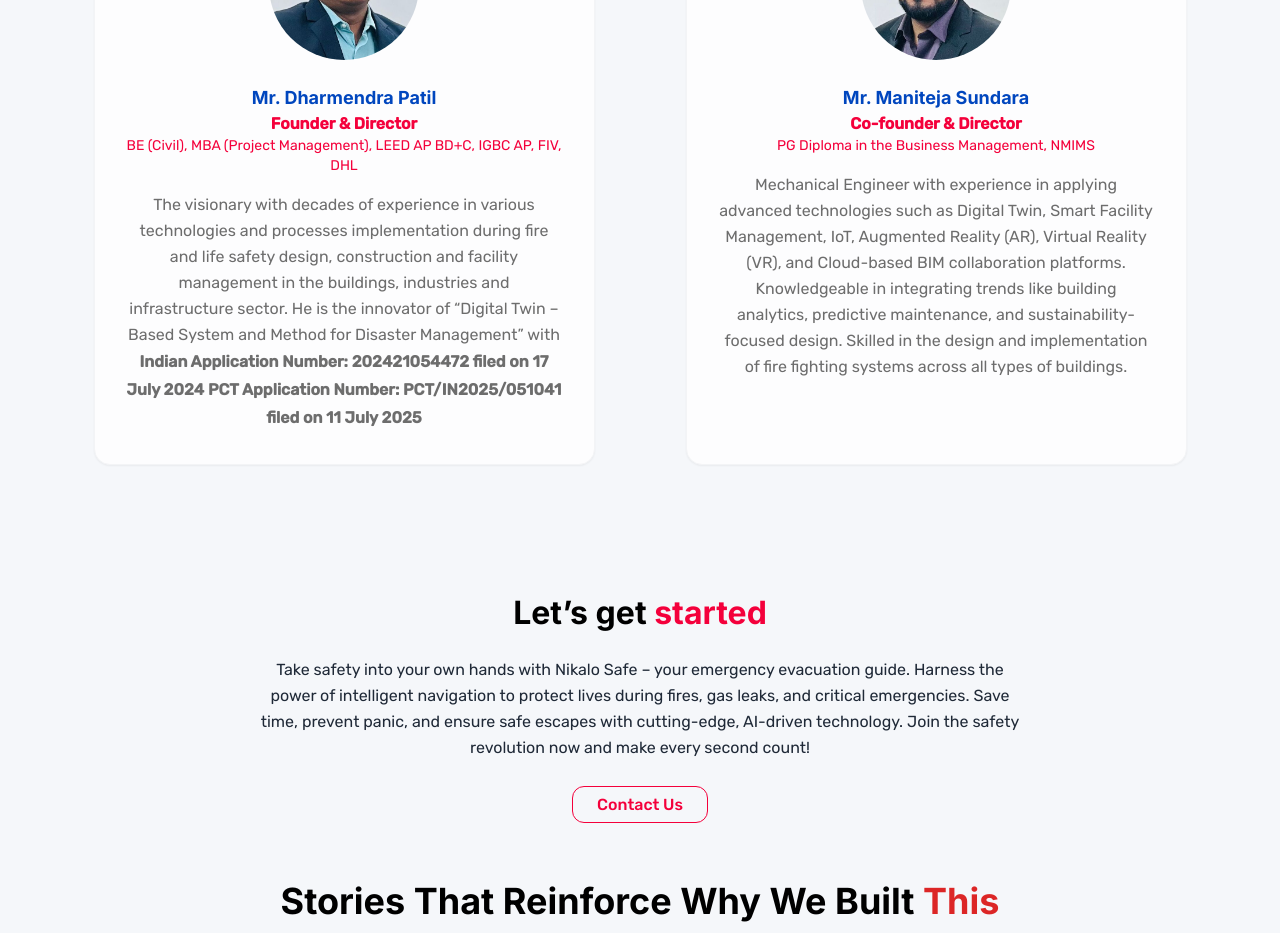
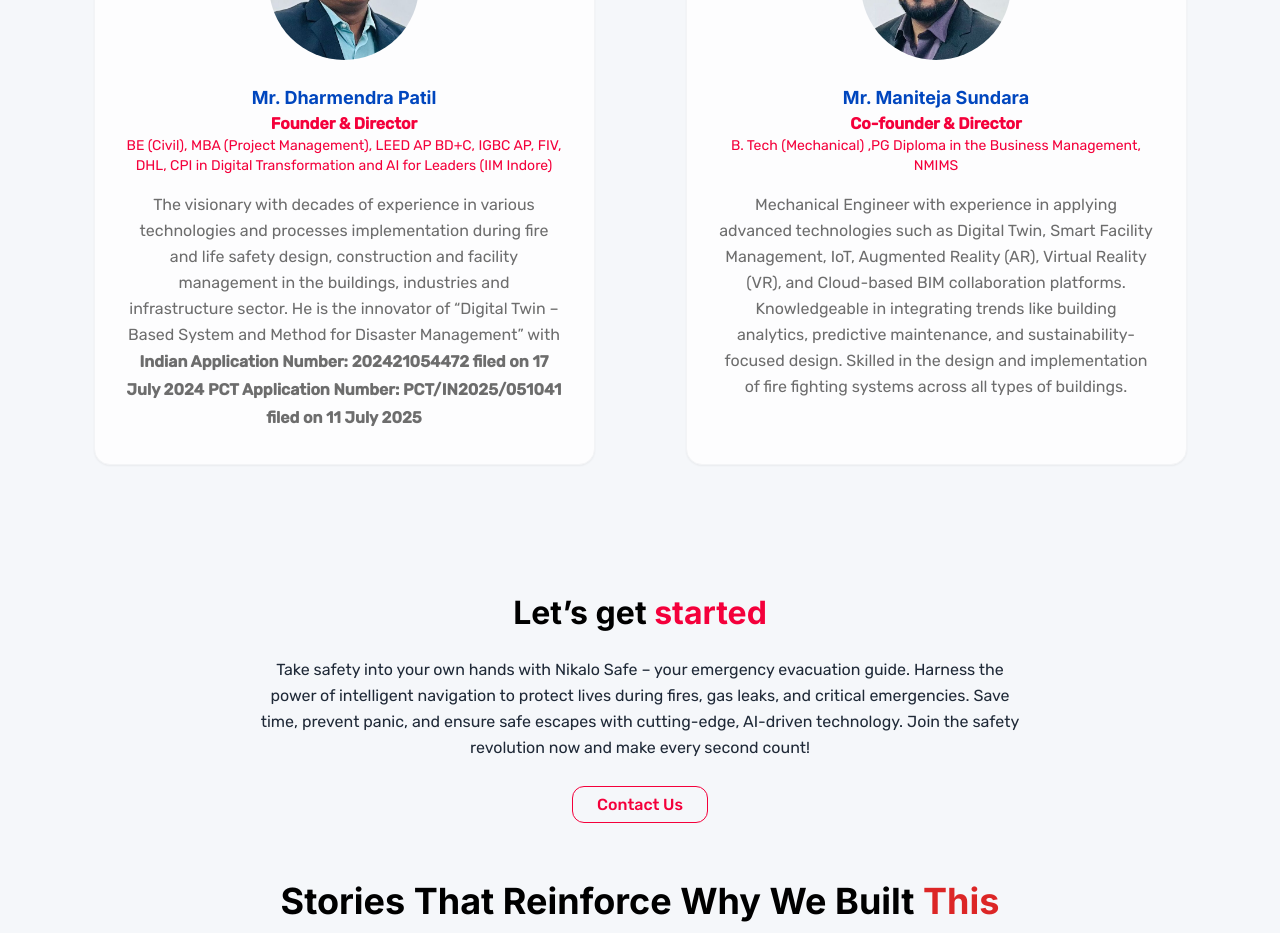
Before and after one commit to 10-Dimensions-Design-Services/nikalo-safe, a React (Create React App) app in the folder client/: page /about in a window 1280 px wide. Shown: the part 2280-3213 px from the top of the page. Built offline with nearby package versions, Linux system fonts and the light colour scheme.

Commit message:
Modified Our leader ship cards

```diff
--- a/client/src/pages/AboutUs.jsx
+++ b/client/src/pages/AboutUs.jsx
@@ -134,7 +134,7 @@ const AboutUs = () => {
               <h3 className="title-h4 font-bold text-[#0046BE]">Mr. Dharmendra Patil</h3>
               <p className="text-primary font-semibold">Founder & Director</p>
               <p className="paragraph-regular text-sm text-primary mb-4">
-                BE (Civil), MBA (Project Management), LEED AP BD+C, IGBC AP, FIV, DHL
+                BE (Civil), MBA (Project Management), LEED AP BD+C, IGBC AP, FIV, DHL, CPI in Digital Transformation and AI for Leaders (IIM Indore)
               </p>
               <p className="paragraph-regular text-[#6d6d6d] leading-relaxed overflow-hidden">
               The visionary with decades of experience in various technologies and processes implementation during fire and life safety design, construction and facility management in the buildings, industries and infrastructure sector. He is the innovator of “Digital Twin – Based System and Method for Disaster Management” with <span className='paragraph-bold'>Indian Application Number: 202421054472 filed on 17 July 2024
@@ -157,7 +157,7 @@ const AboutUs = () => {
               <h3 className="title-h4 font-bold text-[#0046BE]">Mr. Maniteja Sundara</h3>
               <p className="text-primary font-semibold">Co-founder & Director</p>
               <p className="text-sm text-primary mb-4">
-                PG Diploma in the Business Management, NMIMS
+                B. Tech (Mechanical) ,PG Diploma in the Business Management, NMIMS
               </p>
               <p className="paragraph-regular text-[#6d6d6d] leading-relaxed overflow-hidden">
                 Mechanical Engineer with experience in applying advanced technologies such as Digital Twin, Smart Facility Management, IoT, Augmented Reality (AR), Virtual Reality (VR), and Cloud-based BIM collaboration platforms. Knowledgeable in integrating trends like building analytics, predictive maintenance, and sustainability-focused design. Skilled in the design and implementation of fire fighting systems across all types of buildings.
```
